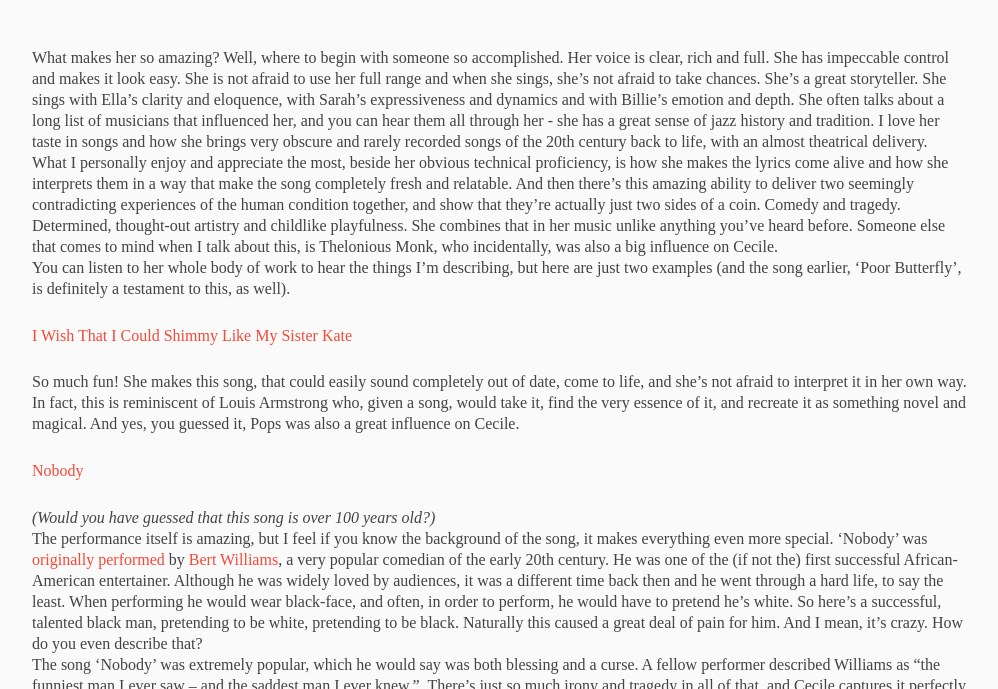
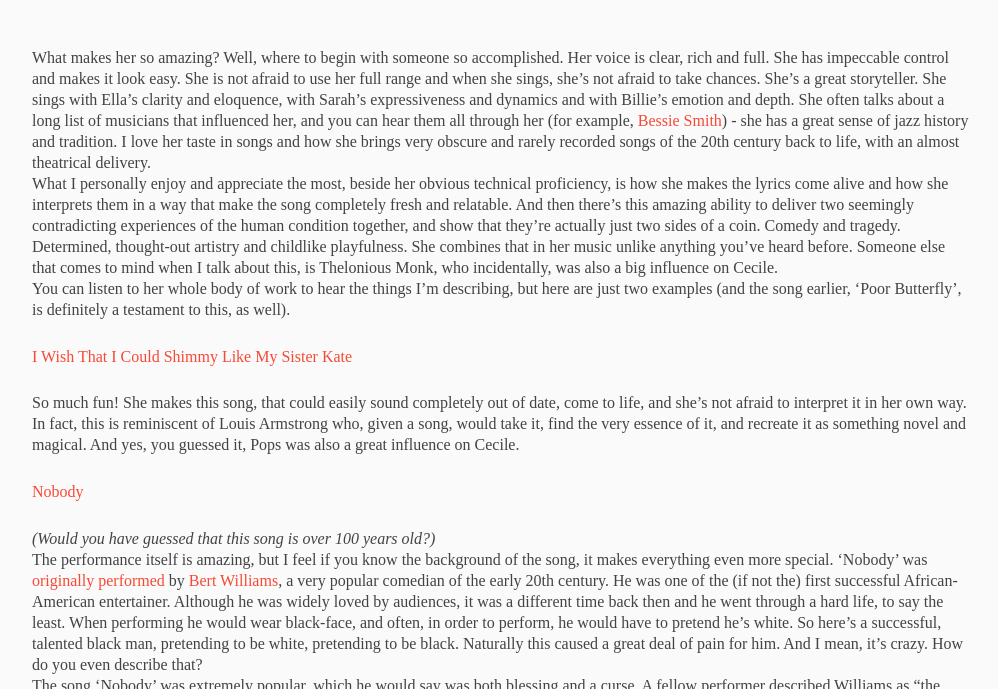
Before and after one commit to zanderle/mymusings, a Jekyll site: the page built from _posts/2014-09-06-Cecile-McLorin-Salvant.md, in a window 1280 px wide and 900 px high, scrolled down 1079 px, cut to the strip 211-900 px from the top of the window. Shown: the whole strip, without its empty margins (138-1136 px from the left). Built offline with Jekyll 4.4.1, drawn with Linux system fonts in a browser that asks for light colours; some web fonts are replaced; comment, search, counter and statistics services are not loaded.

Commit message:
Fix links in last post

```diff
--- a/_posts/2014-09-06-Cecile-McLorin-Salvant.md
+++ b/_posts/2014-09-06-Cecile-McLorin-Salvant.md
@@ -21,15 +21,15 @@
 <br/>
 
 
-What makes her so amazing? Well, where to begin with someone so accomplished. Her voice is clear, rich and full. She has impeccable control and makes it look easy. She is not afraid to use her full range and when she sings, she's not afraid to take chances. She's a great storyteller. She sings with Ella's clarity and eloquence, with Sarah's expressiveness and dynamics and with Billie's emotion and depth. She often talks about a long list of musicians that influenced her, and you can hear them all through her - she has a great sense of jazz history and tradition. I love her taste in songs and how she brings very obscure and rarely recorded songs of the 20th century back to life, with an almost theatrical delivery.
+What makes her so amazing? Well, where to begin with someone so accomplished. Her voice is clear, rich and full. She has impeccable control and makes it look easy. She is not afraid to use her full range and when she sings, she's not afraid to take chances. She's a great storyteller. She sings with Ella's clarity and eloquence, with Sarah's expressiveness and dynamics and with Billie's emotion and depth. She often talks about a long list of musicians that influenced her, and you can hear them all through her (for example, [Bessie Smith](https://www.youtube.com/watch?v=gbPDIgpHfU0)) - she has a great sense of jazz history and tradition. I love her taste in songs and how she brings very obscure and rarely recorded songs of the 20th century back to life, with an almost theatrical delivery.
 What I personally enjoy and appreciate the most, beside her obvious technical proficiency, is how she makes the lyrics come alive and how she interprets them in a way that make the song completely fresh and relatable. And then there's this amazing ability to deliver two seemingly contradicting experiences of the human condition together, and show that they're actually just two sides of a coin. Comedy and tragedy. Determined, thought-out artistry and childlike playfulness. She combines that in her music unlike anything you've heard before. Someone else that comes to mind when I talk about this, is Thelonious Monk, who incidentally, was also a big influence on Cecile.
 You can listen to her whole body of work to hear the things I'm describing, but here are just two examples (and the song earlier, 'Poor Butterfly', is definitely a testament to this, as well).
 
-[I Wish That I Could Shimmy Like My Sister Kate](http://www.youtube.com/embed/lpQ_pWev24w)
+[I Wish That I Could Shimmy Like My Sister Kate](https://www.youtube.com/watch?v=lpQ_pWev24w)
 
 So much fun! She makes this song, that could easily sound completely out of date, come to life, and she's not afraid to interpret it in her own way. In fact, this is reminiscent of Louis Armstrong who, given a song, would take it, find the very essence of it, and recreate it as something novel and magical. And yes, you guessed it, Pops was also a great influence on Cecile.
 
-[Nobody](http://www.youtube.com/embed/8kxDdkphgwQ)
+[Nobody](http://www.youtube.com/watch?v=8kxDdkphgwQ)
 
 *(Would you have guessed that this song is over 100 years old?)*
 The performance itself is amazing, but I feel if you know the background of the song, it makes everything even more special. 'Nobody' was [originally performed](https://www.youtube.com/watch?v=hjyIoWIZXtY) by [Bert Williams](http://en.wikipedia.org/wiki/Bert_Williams), a very popular comedian of the early 20th century. He was one of the (if not the) first successful African-American entertainer. Although he was widely loved by audiences, it was a different time back then and he went through a hard life, to say the least. When performing he would wear black-face, and often, in order to perform, he would have to pretend he's white. So here's a successful, talented black man, pretending to be white, pretending to be black. Naturally this caused a great deal of pain for him. And I mean, it's crazy. How do you even describe that?
```
